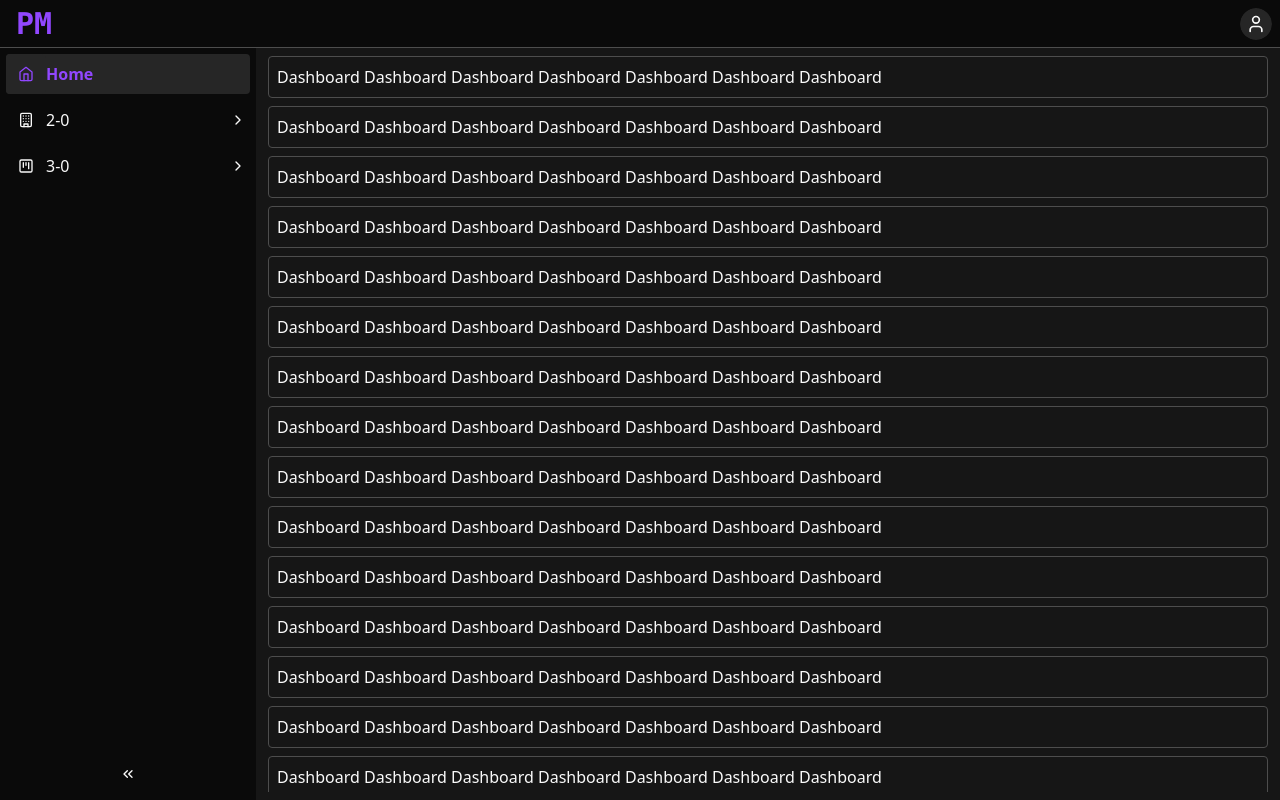
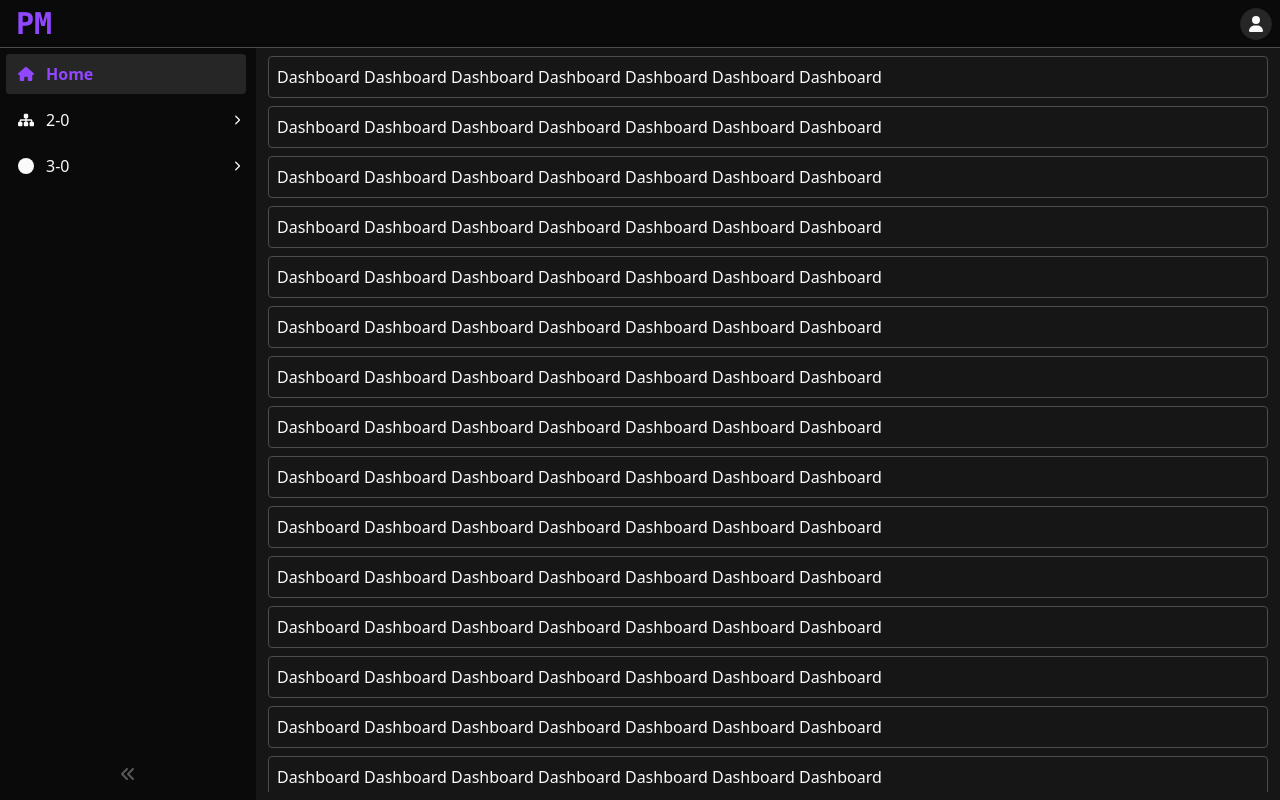
Before and after one commit to njyun666666/PM.React, a React (Create React App) app: page / in a window 1280 px wide. Built offline with nearby package versions, Linux system fonts and the light colour scheme; sample sign-in values are in the browser's storage.

Commit message:
edit icon

```diff
--- a/src/components/ui/accordion.tsx
+++ b/src/components/ui/accordion.tsx
@@ -1,9 +1,9 @@
 /* eslint-disable react/prop-types */
 import * as React from 'react';
 import * as AccordionPrimitive from '@radix-ui/react-accordion';
-import { ChevronRight } from 'lucide-react';
-
 import { cn } from 'src/lib/utils';
+import { FontAwesomeIcon } from '@fortawesome/react-fontawesome';
+import { faChevronRight } from '@fortawesome/free-solid-svg-icons';
 
 const Accordion = AccordionPrimitive.Root;
 
@@ -30,7 +30,10 @@ const AccordionTrigger = React.forwardRef<
     >
       <>
         {children}
-        <ChevronRight className="h-4 w-4 shrink-0 transition-transform duration-200" />
+        <FontAwesomeIcon
+          icon={faChevronRight}
+          className="h-2.5 w-2.5 shrink-0 transition-transform duration-200"
+        />
       </>
     </AccordionPrimitive.Trigger>
   </AccordionPrimitive.Header>
--- a/src/index.css
+++ b/src/index.css
@@ -12,7 +12,7 @@
     --popover-foreground: 0 0% 3.9%;
     --primary: 264 100% 64%;
     --primary-foreground: 0 0% 98%;
-    --secondary: 0 0% 85%;
+    --secondary: 0 0% 75%;
     --secondary-foreground: 0 0% 9%;
     --muted: 0 0% 85%;
     --muted-foreground: 0 0% 45.1%;
@@ -35,11 +35,11 @@
     --popover-foreground: 0 0% 98%;
     --primary: 264 100% 64%;
     --primary-foreground: 0 0% 98%;
-    --secondary: 0 0% 14.9%;
+    --secondary: 0 0% 35%;
     --secondary-foreground: 0 0% 98%;
-    --muted: 0 0% 14.9%;
+    --muted: 0 0% 15%;
     --muted-foreground: 0 0% 63.9%;
-    --accent: 0 0% 14.9%;
+    --accent: 0 0% 15%;
     --accent-foreground: 0 0% 98%;
     --destructive: 0 72.2% 50.6%;
     --destructive-foreground: 0 0% 98%;
--- a/src/layouts/MainLayout.tsx
+++ b/src/layouts/MainLayout.tsx
@@ -8,9 +8,10 @@ import UserNav from './UserNav';
 import Nav from './Nav';
 import { webSettings } from 'src/lib/services/webSettings';
 import { cn } from 'src/lib/utils';
-import { ChevronsRight, Menu } from 'lucide-react';
 import { Button } from 'src/components/ui/button';
-import { ScreenEnum, useScreenMode } from 'src/lib/services/common';
+import { ScreenEnum, useScreenMode } from 'src/lib/common';
+import { FontAwesomeIcon } from '@fortawesome/react-fontawesome';
+import { faAnglesRight, faBars } from '@fortawesome/free-solid-svg-icons';
 
 const MainLayout = () => {
   const navigate = useNavigate();
@@ -49,10 +50,10 @@ const MainLayout = () => {
         <div>
           <Button
             variant="ghost"
-            className={cn('p-2 sm:hidden')}
+            className={cn('h-10 w-10 p-2 sm:hidden')}
             onClick={() => setNavOpenState((prev) => !prev)}
           >
-            <Menu />
+            <FontAwesomeIcon icon={faBars} className="" />
           </Button>
         </div>
         <div>
@@ -67,7 +68,7 @@ const MainLayout = () => {
       <nav
         className={cn(
           'group/nav absolute left-0 top-0 z-10 flex h-full w-0 flex-col overflow-hidden bg-background duration-200',
-          'sm:w-13 sm:top-12 sm:h-[calc(100%-theme(height.12))] ',
+          'sm:top-12 sm:h-[calc(100%-theme(height.12))] sm:w-13 ',
           {
             '!w-64': navOpenState || navExpandedState,
             'xl:w-64': navDefaultExpanded,
@@ -76,7 +77,7 @@ const MainLayout = () => {
         onMouseEnter={() => setNavExpandedState(true)}
         onMouseLeave={() => setNavExpandedState(false)}
       >
-        <ScrollArea className={cn('w-64 grow p-1.5')}>
+        <ScrollArea className={cn('w-64 grow p-1.5 pr-2.5')}>
           <Nav />
         </ScrollArea>
 
@@ -94,8 +95,9 @@ const MainLayout = () => {
               setNavExpandedState(false);
             }}
           >
-            <ChevronsRight
-              className={cn('h-4 w-4 duration-200', {
+            <FontAwesomeIcon
+              icon={faAnglesRight}
+              className={cn('h-4 w-4 text-secondary duration-200', {
                 'rotate-180': navDefaultExpanded,
               })}
             />
--- a/src/layouts/Nav.tsx
+++ b/src/layouts/Nav.tsx
@@ -1,4 +1,5 @@
-import { Building, Home, KanbanSquare, LucideIcon } from 'lucide-react';
+import { faCircle, faHome, faSitemap } from '@fortawesome/free-solid-svg-icons';
+import { FontAwesomeIcon } from '@fortawesome/react-fontawesome';
 import { useMemo } from 'react';
 import { NavLink, useLocation } from 'react-router-dom';
 import { useRecoilState } from 'recoil';
@@ -14,35 +15,32 @@ import { cn } from 'src/lib/utils';
 interface NavDataModel {
   MenuID: string;
   MenuName: string;
-  Icon: LucideIcon;
+  Icon: string;
   URL?: string;
   children?: NavDataModel[];
 }
 
 const iconMapping = {
-  Home,
-  Building,
-  KanbanSquare,
+  faCircle,
+  faHome,
+  faSitemap,
 };
 
 const findChildren = (data: NavDataModel[], targetValue: string): NavDataModel[] => {
-  let result: NavDataModel[] = [];
   const length = data.length;
 
   for (let i = 0; i < length; i++) {
     if (data[i].URL === targetValue) {
-      result = [data[i]];
-      break;
+      return [data[i]];
     } else if (data[i].children) {
       const resultChildren = findChildren(data[i].children as NavDataModel[], targetValue);
       if (resultChildren.length > 0) {
-        result = [data[i], ...resultChildren];
-        break;
+        return [data[i], ...resultChildren];
       }
     }
   }
 
-  return result;
+  return [];
 };
 
 const Nav = () => {
@@ -52,24 +50,24 @@ const Nav = () => {
     {
       MenuID: '1',
       MenuName: 'Home',
-      Icon: Home,
+      Icon: 'faHome',
       URL: '/',
     },
     {
       MenuID: '2',
       MenuName: '2-0',
-      Icon: Building,
+      Icon: 'faSitemap',
       children: [
         {
           MenuID: '2-1',
           MenuName: '2-1',
-          Icon: Building,
+          Icon: 'faSitemap',
           URL: '/d2',
         },
         {
           MenuID: '2-2',
           MenuName: '2-2',
-          Icon: Building,
+          Icon: 'faSitemap',
           URL: '/d2-2',
         },
       ],
@@ -77,30 +75,30 @@ const Nav = () => {
     {
       MenuID: '3',
       MenuName: '3-0',
-      Icon: KanbanSquare,
+      Icon: 'KanbanSquare',
       children: [
         {
           MenuID: '3-1',
           MenuName: '3-1',
-          Icon: KanbanSquare,
+          Icon: 'KanbanSquare',
           URL: '/3-1',
         },
         {
           MenuID: '3-2',
           MenuName: '3-2',
-          Icon: KanbanSquare,
+          Icon: 'KanbanSquare',
           URL: '/3-2',
           children: [
             {
               MenuID: '3-2-1',
               MenuName: '3-2-1',
-              Icon: KanbanSquare,
+              Icon: 'KanbanSquare',
               URL: '/d3-2-1',
             },
             {
               MenuID: '3-2-2',
               MenuName: '3-2-2',
-              Icon: KanbanSquare,
+              Icon: 'KanbanSquare',
               URL: '/3-2-2',
             },
           ],
@@ -141,7 +139,7 @@ const NavItem = ({ data, expandedValue }: NavItemProps) => {
           className={({ isActive }) =>
             cn('flex items-center rounded p-0 pr-1 text-base font-normal hover:bg-accent', {
               'navIsActive group': isActive,
-              '!bg-accent': isActive && (navOpenState || navExpandedState),
+              'bg-accent': isActive && (navOpenState || navExpandedState),
               'xl:bg-accent': isActive && navDefaultExpanded,
             })
           }
@@ -152,10 +150,10 @@ const NavItem = ({ data, expandedValue }: NavItemProps) => {
         >
           <span
             className={cn(
-              'rounded p-3 group-[.navIsActive]:bg-accent group-[.navIsActive]:text-primary'
+              'rounded p-3 leading-none group-[.navIsActive]:bg-accent group-[.navIsActive]:text-primary'
             )}
           >
-            <data.Icon className="h-4 w-4 shrink-0" />
+            <NavIcon icon={data.Icon} />
           </span>
           <span
             className={cn(
@@ -177,8 +175,8 @@ const NavItem = ({ data, expandedValue }: NavItemProps) => {
     <AccordionItem value={data.MenuID} className="border-0">
       <AccordionTrigger className="mb-1.5 flex items-center rounded p-0 pr-1 text-base font-normal hover:bg-accent hover:no-underline">
         <div className="flex items-center">
-          <span className="rounded p-3">
-            <data.Icon className="h-4 w-4 shrink-0" />
+          <span className="rounded p-3 leading-none">
+            <NavIcon icon={data.Icon} />
           </span>
           <span
             className={cn(
@@ -209,4 +207,9 @@ const NavItem = ({ data, expandedValue }: NavItemProps) => {
   );
 };
 
+const NavIcon = ({ icon }: { icon: string }) => {
+  const Icon = iconMapping[icon as keyof typeof iconMapping] || iconMapping.faCircle;
+  return <FontAwesomeIcon icon={Icon} className="h-4 w-4 shrink-0" />;
+};
+
 export default Nav;
--- a/src/layouts/UserNav.tsx
+++ b/src/layouts/UserNav.tsx
@@ -1,4 +1,3 @@
-import { Globe, LogOut, Palette, User } from 'lucide-react';
 import { useState } from 'react';
 import { Avatar, AvatarFallback, AvatarImage } from 'src/components/ui/avatar';
 import {
@@ -19,6 +18,8 @@ import {
 import { login } from 'src/lib/services/login';
 import i18n from 'i18next';
 import { useTranslation } from 'react-i18next';
+import { FontAwesomeIcon } from '@fortawesome/react-fontawesome';
+import { faGlobe, faPalette, faRightFromBracket, faUser } from '@fortawesome/free-solid-svg-icons';
 
 const UserNav = () => {
   const { t } = useTranslation();
@@ -44,7 +45,7 @@ const UserNav = () => {
         <Avatar className="h-8 w-8 cursor-pointer">
           <AvatarImage src={payload?.photoURL} />
           <AvatarFallback>
-            <User className="h-5 w-5" />
+            <FontAwesomeIcon icon={faUser} className="h-4 w-4" />
           </AvatarFallback>
         </Avatar>
       </DropdownMenuTrigger>
@@ -60,7 +61,7 @@ const UserNav = () => {
         <DropdownMenuGroup>
           <DropdownMenuSub>
             <DropdownMenuSubTrigger>
-              <Globe className={iconClass} />
+              <FontAwesomeIcon icon={faGlobe} className={iconClass} />
               <span>{t('UserNav.Language')}</span>
             </DropdownMenuSubTrigger>
             <DropdownMenuPortal>
@@ -81,7 +82,7 @@ const UserNav = () => {
 
           <DropdownMenuSub>
             <DropdownMenuSubTrigger>
-              <Palette className={iconClass} />
+              <FontAwesomeIcon icon={faPalette} className={iconClass} />
               <span>{t('UserNav.Theme')}</span>
             </DropdownMenuSubTrigger>
             <DropdownMenuPortal>
@@ -97,7 +98,7 @@ const UserNav = () => {
 
         <DropdownMenuSeparator />
         <DropdownMenuItem onClick={() => login.logout()}>
-          <LogOut className={iconClass} />
+          <FontAwesomeIcon icon={faRightFromBracket} className={iconClass} />
           <span>{t('UserNav.Logout')}</span>
         </DropdownMenuItem>
       </DropdownMenuContent>
--- a/src/lib/services/webSettings.ts
+++ b/src/lib/services/webSettings.ts
@@ -1,6 +1,4 @@
 import { atom } from 'recoil';
-
-export type NavModeType = '';
 
 class WebSettings {
   navOpenState = atom<boolean>({
--- a/src/pages/Login/LoginPage.tsx
+++ b/src/pages/Login/LoginPage.tsx
@@ -20,9 +20,10 @@ import FieldMessage from 'src/components/FieldMessage';
 import { useState } from 'react';
 import { ResponseErrors } from 'src/lib/api/pmAPI';
 import { Alert, AlertDescription } from 'src/components/ui/alert';
-import { AlertCircle } from 'lucide-react';
 import { AxiosError } from 'axios';
 import Brand from 'src/components/Brand';
+import { FontAwesomeIcon } from '@fortawesome/react-fontawesome';
+import { faCircleExclamation } from '@fortawesome/free-solid-svg-icons';
 
 const LoginPage = () => {
   const { t } = useTranslation();
@@ -79,7 +80,7 @@ const LoginPage = () => {
         <div className="w-full md:w-2/5">
           {error && (
             <Alert variant="destructive" className="mb-8">
-              <AlertCircle className="h-4 w-4" />
+              <FontAwesomeIcon icon={faCircleExclamation} className="h-4 w-4" />
               <AlertDescription>
                 <FieldMessage messages={error.errors} />
               </AlertDescription>
```
Also changed, not shown: src/components/ui/button.tsx (+11 -4 lines), src/components/ui/dropdown-menu.tsx (+7 -7 lines), src/lib/common.ts (renamed from src/lib/services/common.ts).
